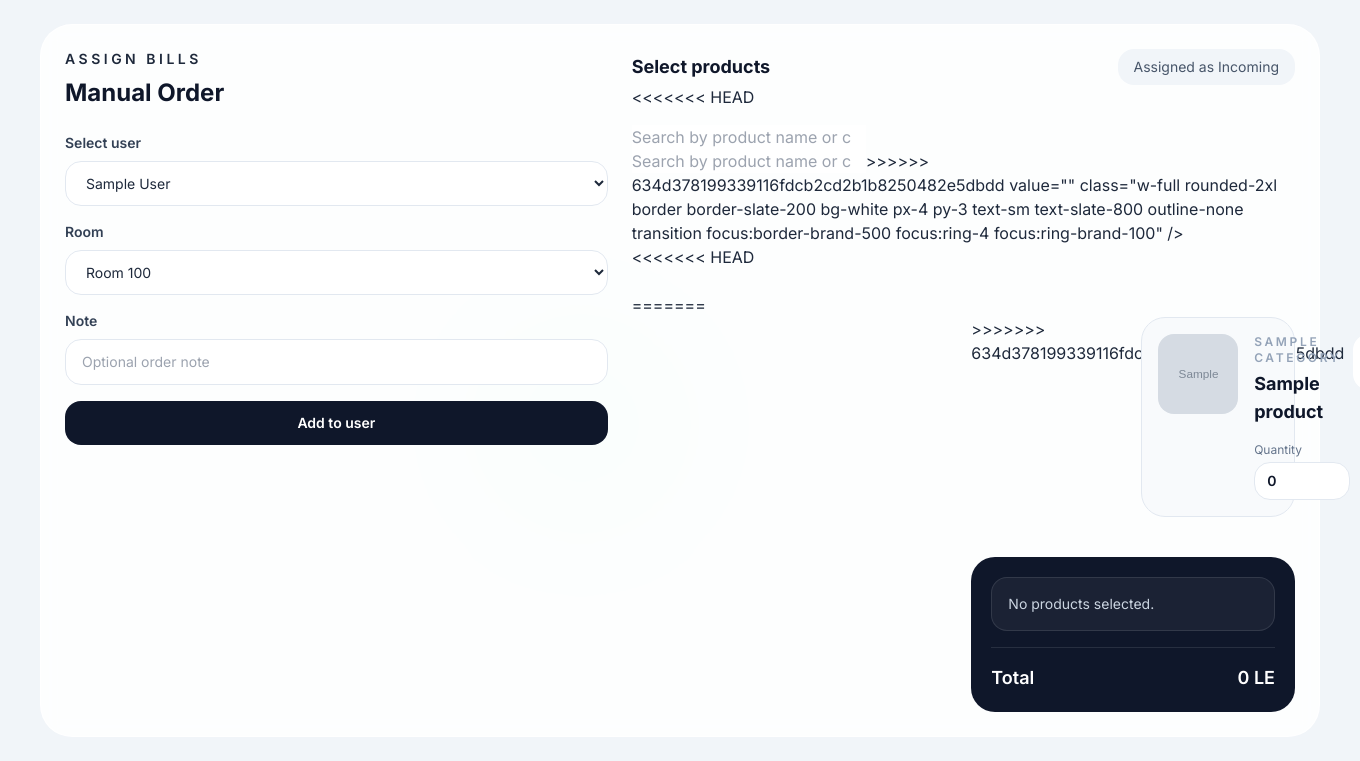
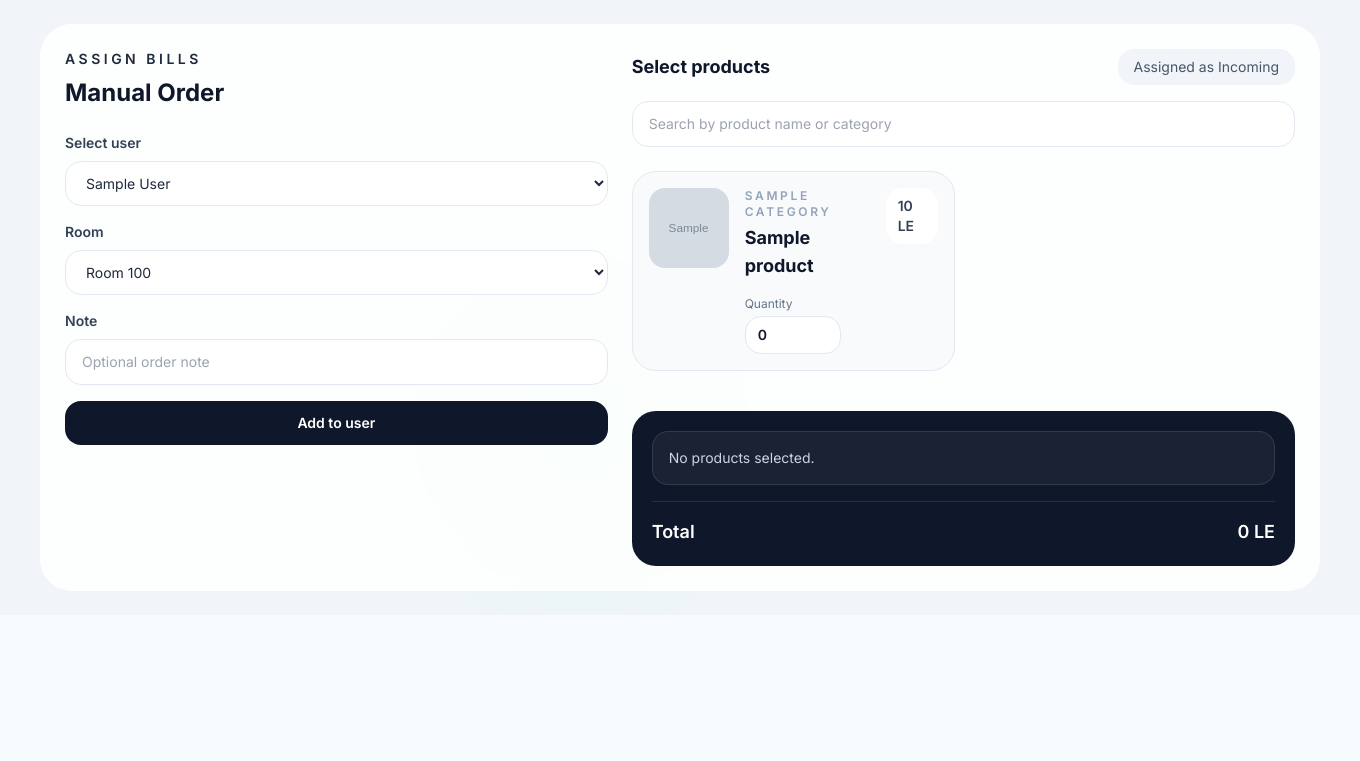
Before and after one commit to noorelmobashar/CafetriaSystem, a PHP site: page /admin/manual-order.php in a window 1360 px wide; the page is wider, and only the part inside the window is pictured. Shown: the part 248-1009 px from the top of that part. After the commit the page ends 843 px from the top of that part, so only its background shows below. Run offline with PHP 8.4, Linux system fonts and the light colour scheme; the visitor is signed in with stand-in values (Sample User, id 1); tables that the repository leaves empty hold one stand-in row (values such as "Sample post"); grey boxes marked "Sample" are stand-in pictures; some libraries are stand-ins or nearby versions.

Commit message:
refactor: improve product search input and grid element IDs for consistency

```diff
--- a/admin/manual-order.php
+++ b/admin/manual-order.php
@@ -124,22 +124,13 @@ require __DIR__ . '/../includes/page-start.php';
               <div class="rounded-2xl bg-slate-100 px-4 py-2 text-sm text-slate-600">Assigned as Incoming</div>
             </div>
 
-<<<<<<< HEAD
-            <div class="mt-4">
-              <input name="product_search" type="search" placeholder="Search by product name or category (real-time)"
-=======
             <div class="mt-4 flex gap-2">
               <input id="product-search-input" name="product_search" type="search" placeholder="Search by product name or category"
->>>>>>> 634d378199339116fdcb2cd2b1b8250482e5dbdd
                 value="<?= htmlspecialchars($searchQuery) ?>"
                 class="w-full rounded-2xl border border-slate-200 bg-white px-4 py-3 text-sm text-slate-800 outline-none transition focus:border-brand-500 focus:ring-4 focus:ring-brand-100" />
             </div>
 
-<<<<<<< HEAD
-            <div id="products-grid" class="mt-6 grid gap-4 md:grid-cols-2">
-=======
             <div id="product-grid" class="mt-6 grid gap-4 md:grid-cols-2">
->>>>>>> 634d378199339116fdcb2cd2b1b8250482e5dbdd
               <?php if (empty($products)): ?>
                 <div class="md:col-span-2 rounded-[1.75rem] border border-dashed border-slate-300 bg-slate-50 p-8 text-center text-sm text-slate-500">No products available.</div>
               <?php else: ?>
```
